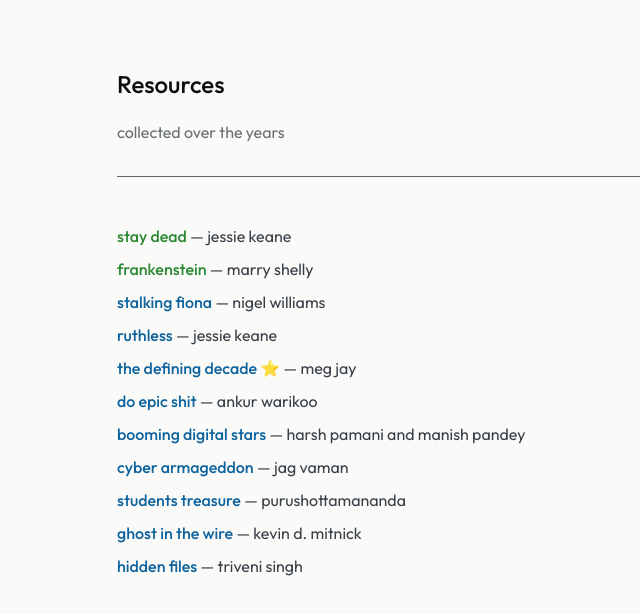
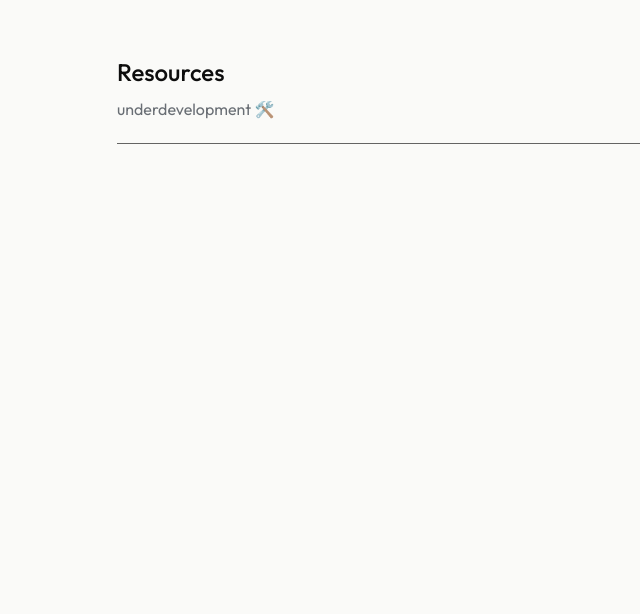
Before and after one commit to priyanshuratnakar/ratnakar.xyz, a Next.js app: page /reads/resources in a window 1280 px wide. Shown: the top 614 px of the page, without its empty margins (208-848 px from the left). Built offline with nearby package versions, Linux system fonts and the light colour scheme.

Commit message:
reads ux updated
- ux improvement
- resources page content update

```diff
--- a/pages/reads/reading-list.tsx
+++ b/pages/reads/reading-list.tsx
@@ -25,7 +25,7 @@ export default function Home() {
           gap={"45px"}
           flexDir={"column"}
         >
-          <Flex flexDir={"column"} gap={"30px"}>
+          <Flex flexDir={"column"} gap={"20px"}>
             <Flex
               flexDir={"column"}
               gap={"20px"}
@@ -37,12 +37,12 @@ export default function Home() {
                <Text
               color={"black"}
               fontSize={["21px", "21px", "24px"]}
-              lineHeight={"28px"}
+              lineHeight={"5px"}
               fontWeight={"500"}
               opacity={"100%"}>
                 Reading list
               </Text>
-              <Text opacity={"75%"}>explore my personal haven of evergreen all time favorites 📚✨</Text>
+              <Text opacity={"75%"}>greatest reads of all time curated over the years for a polymath. ⚡️</Text>
             </Flex>
             <Divider borderColor={"black"} />
           </Flex>
--- a/pages/reads/resources.tsx
+++ b/pages/reads/resources.tsx
@@ -25,7 +25,7 @@ export default function Home() {
           gap={"45px"}
           flexDir={"column"}
         >
-          <Flex flexDir={"column"} gap={"30px"}>
+          <Flex flexDir={"column"} gap={"20px"}>
             <Flex
               flexDir={"column"}
               gap={"20px"}
@@ -37,16 +37,16 @@ export default function Home() {
                <Text
               color={"black"}
               fontSize={["21px", "21px", "24px"]}
-              lineHeight={"28px"}
+              lineHeight={"5px"}
               fontWeight={"500"}
               opacity={"100%"}>
                 Resources
               </Text>
-              <Text opacity={"75%"}> collected over the years </Text>
+              <Text opacity={"75%"}>underdevelopment 🛠️</Text>
             </Flex>
             <Divider borderColor={"black"} />
           </Flex>
-          <Flex gap={"30px"} flexDir={"column"}>
+          {/* <Flex gap={"30px"} flexDir={"column"}>
             <Flex
               flexDir={"column"}
               gap={"5px"}
@@ -188,7 +188,7 @@ export default function Home() {
                 — triveni singh
               </Text>
             </Flex>
-          </Flex>
+          </Flex> */}
         </Flex>
       </motion.div>
     </Flex>
```
